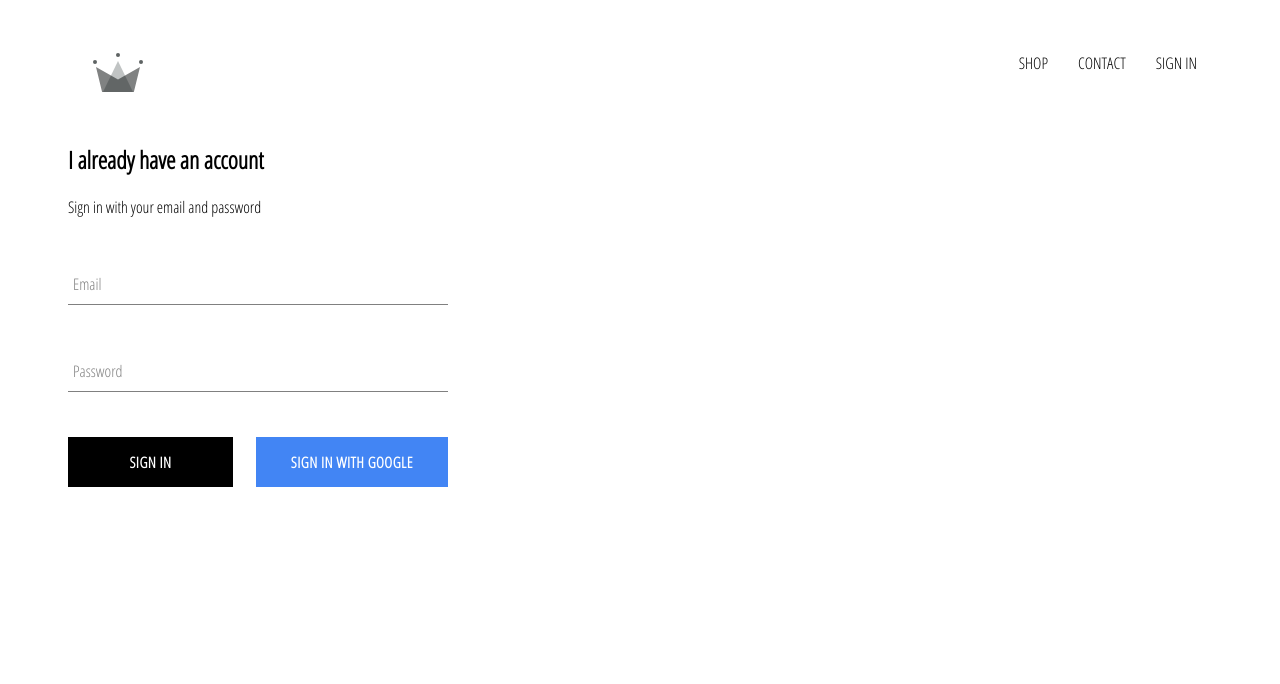
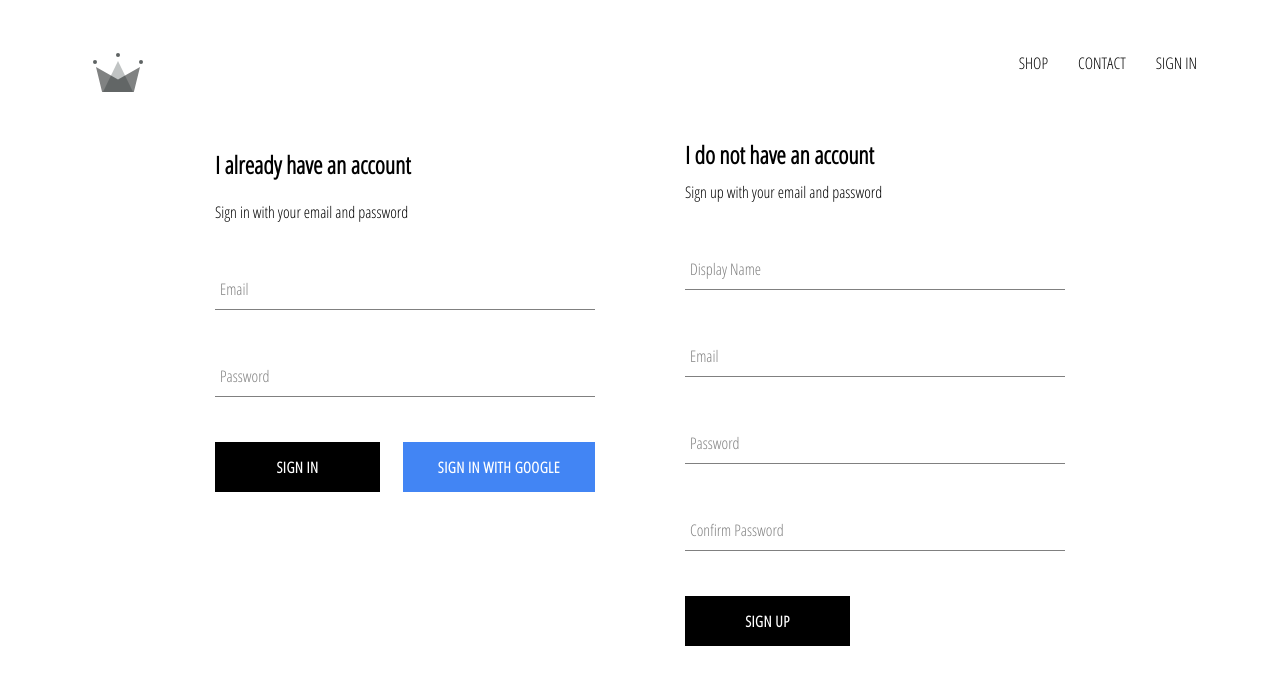
Before and after one commit to ninthshark/crwn-clothing, a React (Create React App) app: page /signin in a window 1280 px wide. Shown: the top 684 px of the page. Built offline with nearby package versions, Linux system fonts and the light colour scheme; no server answers.

Commit message:
implemented firebase ustils, store anuthenticated user into firestore database

```diff
--- a/src/App.js
+++ b/src/App.js
@@ -7,7 +7,7 @@
 import ShopPage from "./pages/shop/shop.component";
 import Header from "./components/header/header.component";
 import SignInandSignUpPage from "./pages/sign-in-and-sign-up/sign-in-and-sign-up.component";
-import { auth } from "./firebase/firebase.utils";
+import { auth, createUserProfileDocument } from "./firebase/firebase.utils";
 
 class App extends React.Component {
   state = {
@@ -17,10 +17,23 @@
   unsubscribeFromAuth = null;
 
   componentDidMount() {
-    this.unsubscribeFromAuth = auth.onAuthStateChanged((user) => {
-      this.setState({ currentUser: user });
-
-      console.log(user);
+    this.unsubscribeFromAuth = auth.onAuthStateChanged(async (userAuth) => {
+      // this.setState({ currentUser: user });
+      if (userAuth) {
+        const userRef = await createUserProfileDocument(userAuth);
+        userRef.onSnapshot((snapShot) => {
+          this.setState(
+            {
+              currentUser: { id: snapShot.id, ...snapShot.data() },
+            },
+            () => {
+              console.log(this.state);
+            }
+          );
+        });
+      } else {
+        this.setState({ currentUser: userAuth });
+      }
     });
   }
 
--- /dev/null
+++ b/src/components/sign-up/sign-up.component.jsx
@@ -0,0 +1,102 @@
+import React from "react";
+
+import FormInput from "../form-input/form-input.component";
+import CustomButton from "../custom-button/custom-button.component";
+
+import { auth, createUserProfileDocument } from "../../firebase/firebase.utils";
+
+import "./sign-up.styles.scss";
+
+class SignUp extends React.Component {
+  constructor() {
+    super();
+
+    this.state = {
+      displayName: "",
+      email: "",
+      password: "",
+      confirmPassword: "",
+    };
+  }
+
+  handleSubmit = async (event) => {
+    event.preventDefault();
+    const { displayName, email, password, confirmPassword } = this.state;
+
+    if (password !== confirmPassword) {
+      alert("Password do not match");
+      return;
+    }
+
+    try {
+      const { user } = await auth.createUserWithEmailAndPassword(
+        email,
+        password
+      );
+
+      createUserProfileDocument(user, { displayName });
+      this.setState({
+        displayName: "",
+        email: "",
+        password: "",
+        confirmPassword: "",
+      });
+    } catch (error) {
+      console.error(error);
+    }
+  };
+
+  handleChange = (event) => {
+    const { name, value } = event.target;
+    this.setState({ [name]: value });
+  };
+  render() {
+    const { displayName, email, password, confirmPassword } = this.state;
+    return (
+      <div className='sign-up'>
+        <h2 className='title'>I do not have an account</h2>
+        <span>Sign up with your email and password</span>
+        <form className='sign-up-form' onSubmit={this.handleSubmit}>
+          <FormInput
+            type='text'
+            name='displayName'
+            value={displayName}
+            onChange={this.handleChange}
+            label='Display Name'
+            required
+          />
+
+          <FormInput
+            type='email'
+            name='email'
+            value={email}
+            onChange={this.handleChange}
+            label='Email'
+            required
+          />
+
+          <FormInput
+            type='password'
+            name='password'
+            value={password}
+            onChange={this.handleChange}
+            label='Password'
+            required
+          />
+
+          <FormInput
+            type='password'
+            name='confirmPassword'
+            value={confirmPassword}
+            onChange={this.handleChange}
+            label='Confirm Password'
+            required
+          />
+          <CustomButton type='submit'>SIGN UP</CustomButton>
+        </form>
+      </div>
+    );
+  }
+}
+
+export default SignUp;
--- /dev/null
+++ b/src/components/sign-up/sign-up.styles.scss
@@ -0,0 +1,9 @@
+.sign-up {
+  display: flex;
+  flex-direction: column;
+  width: 380px;
+
+  .title {
+    margin: 10px 0;
+  }
+}
--- a/src/firebase/firebase.utils.js
+++ b/src/firebase/firebase.utils.js
@@ -12,6 +12,31 @@
   measurementId: "G-KGB2DZSGEG",
 };
 
+export const createUserProfileDocument = async (userAuth, additionalData) => {
+  if (!userAuth) return;
+
+  const userRef = firestore.doc(`users/${userAuth.uid}`);
+  const snapShot = await userRef.get();
+
+  if (!snapShot.exists) {
+    const { displayName, email } = userAuth;
+    const createdAt = new Date();
+
+    try {
+      await userRef.set({
+        displayName,
+        email,
+        createdAt,
+        ...additionalData,
+      });
+    } catch (error) {
+      console.log("error creating user", error.message);
+    }
+  }
+
+  return userRef;
+};
+
 firebase.initializeApp(config);
 
 export const auth = firebase.auth();
--- a/src/pages/sign-in-and-sign-up/sign-in-and-sign-up.component.jsx
+++ b/src/pages/sign-in-and-sign-up/sign-in-and-sign-up.component.jsx
@@ -1,12 +1,14 @@
 import React from "react";
 
 import SignIn from "../../components/sign-in/sign-in.component";
+import SignUp from "../../components/sign-up/sign-up.component";
 
 import "./sign-in-and-sign-up.styles.scss";
 
 const SignInAndSignUpPage = () => (
   <div className='sign-in-and-sign-up'>
     <SignIn />
+    <SignUp />
   </div>
 );
 
--- a/src/pages/sign-in-and-sign-up/sign-in-and-sign-up.styles.scss
+++ b/src/pages/sign-in-and-sign-up/sign-in-and-sign-up.styles.scss
@@ -0,0 +1,6 @@
+.sign-in-and-sign-up {
+  width: 850px;
+  display: flex;
+  justify-content: space-between;
+  margin: 30px auto;
+}
```
Also changed, not shown: 1 other file (tests, documents, lock files or other folders).
